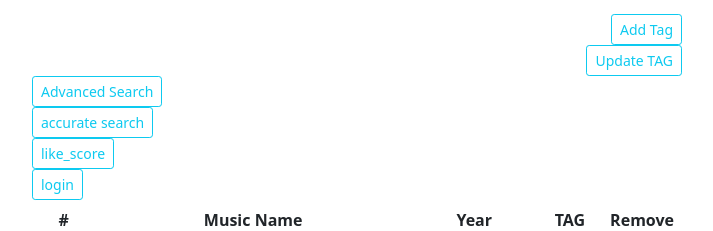
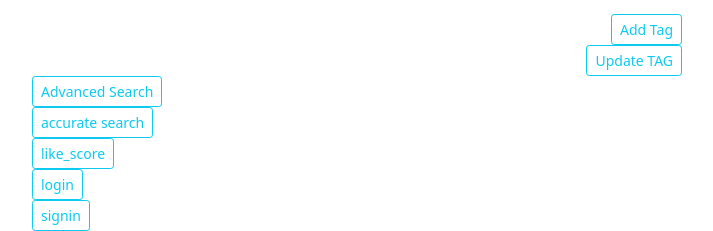
Before and after one commit to neo99zhang/CS411-Project-Tornado-Music, a Flask app: template flask/app/templates/index.html in a window 1280 px wide. Shown: the part 162-393 px from the top of the page, without its empty margins (283-996 px from the left). Run offline with Flask 2, Linux system fonts and the light colour scheme; the template is opened without the code that fills it, so the values that code supplies are empty; some libraries are stand-ins or nearby versions.

Commit message:
update a signin interface

```diff
--- a/flask/app/templates/index.html
+++ b/flask/app/templates/index.html
@@ -211,6 +211,16 @@
 
     </div>
 
+    <div class="container">
+
+        <!-- Button for log-in -->
+        <div style="text-align: left;">
+        <button type="button" class="btn btn-outline-info btn-sm" data-bs-toggle="modal" data-bs-target="#task-modal6" data-source="New Task" onclick='window.location.href="signin"'>signin</button>
+        </div>
+
+    </div>
+
+
 
     <!--Todo Table-->
     <div class="container table-responsive">
```
